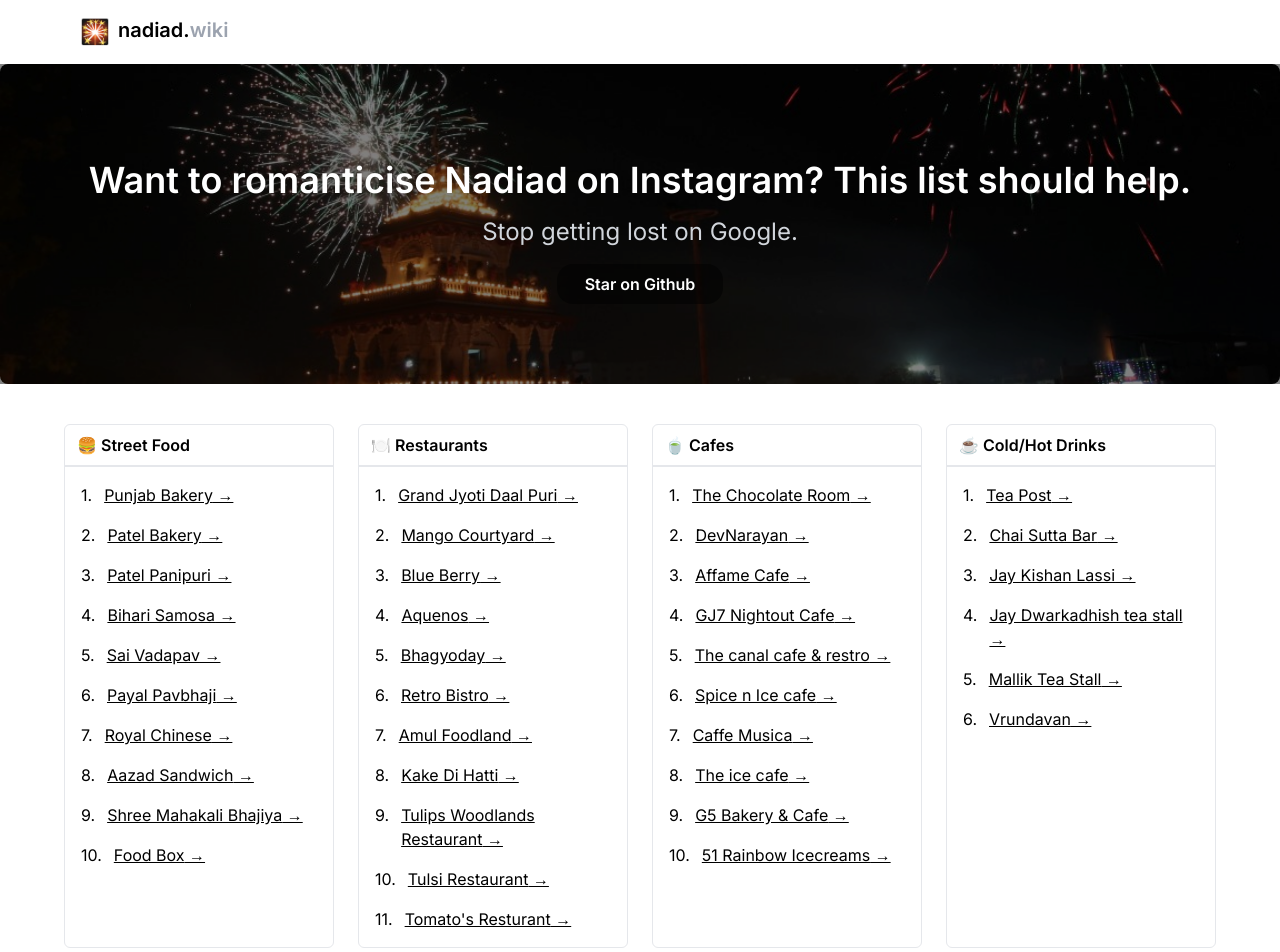
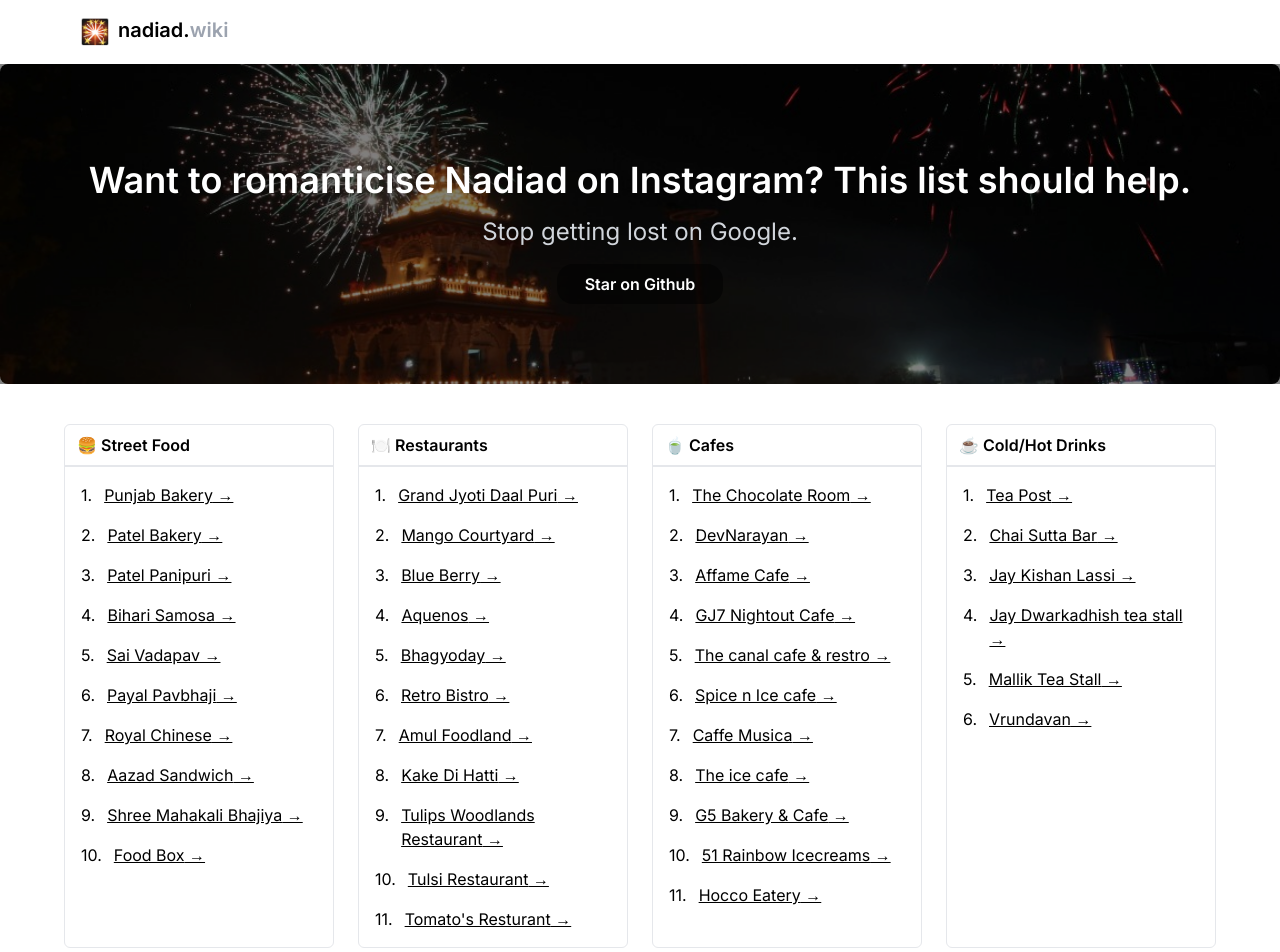
Before and after one commit to dhruvdabhi101/nadiad-wiki, a Next.js app: page / in a window 1280 px wide. Shown: the top 952 px of the page. Built offline with nearby package versions, Linux system fonts and the light colour scheme.

Commit message:
update cards

```diff
--- a/src/components/Card.tsx
+++ b/src/components/Card.tsx
@@ -20,7 +20,7 @@
                     return (
                         <div className="flex gap-3 justify-start">
                             <span>{idx+1}.</span>
-                        <Link href={item.link} className="underline underline-offset-3">{item.label} &rarr;</Link>
+                        <Link href={item.link} className="underline underline-offset-3 hover:scale-110 hover:transition-all hover:ease-in-out duration-200">{item.label} &rarr;</Link>
                         </div>
                     )
                 })}
--- a/src/utils/Cafe.json
+++ b/src/utils/Cafe.json
@@ -39,6 +39,10 @@
         {
             "label": "51 Rainbow Icecreams",
             "link": "https://maps.app.goo.gl/izW5D2DMLTHMX8fk7"
+        },
+        {
+            "label": "Hocco Eatery",
+            "link": "https://maps.app.goo.gl/dhUU3aSqijYrs4r38"
         }
     ]
 }
```
